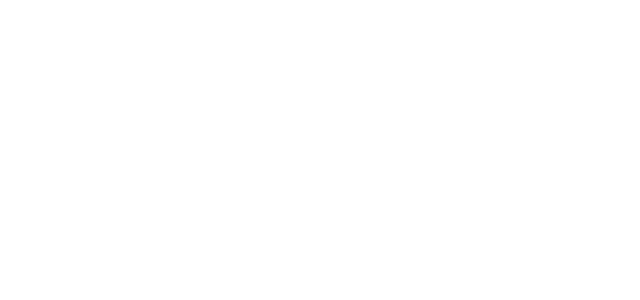
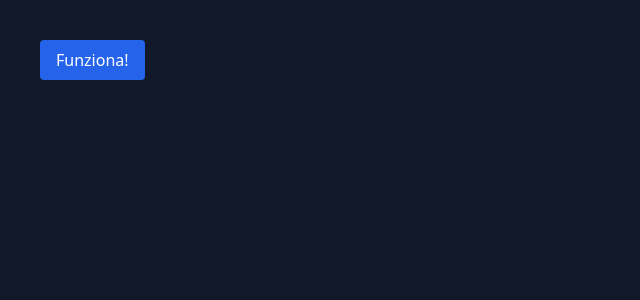
Before and after one commit to Iamberny/application_User-Books, a React (Create React App) app: page / in a window 1280 px wide. Shown: the top 300 px of the page, without its empty margins (0-640 px from the left). Built offline with nearby package versions, Linux system fonts and the light colour scheme.

Commit message:
aggiunta shad e tailwind

```diff
--- /dev/null
+++ b/postcss.config.js
@@ -0,0 +1,6 @@
+module.exports = {
+  plugins: {
+    tailwindcss: {},
+    autoprefixer: {},
+  },
+};
--- a/src/App.tsx
+++ b/src/App.tsx
@@ -1,12 +1,10 @@
 import React from 'react';
+import { Button } from "./components/ui/button"
 
 function App() {
   return (
-    <div className="App">
-
-      <header className="App-header">
-      </header>
-
+    <div className="p-10 bg-gray-900 min-h-screen text-white">
+      <Button>Funziona!</Button>
     </div>
   );
 }
--- /dev/null
+++ b/src/components/ui/button.tsx
@@ -0,0 +1,23 @@
+import * as React from "react"
+import { cn } from "../../lib/utils"
+
+export interface ButtonProps extends React.ButtonHTMLAttributes<HTMLButtonElement> {}
+
+const Button = React.forwardRef<HTMLButtonElement, ButtonProps>(
+  ({ className, ...props }, ref) => {
+    return (
+      <button
+        ref={ref}
+        className={cn(
+          "px-4 py-2 text-white bg-blue-600 rounded hover:bg-blue-700 transition-colors",
+          className
+        )}
+        {...props}
+      />
+    )
+  }
+)
+
+Button.displayName = "Button"
+
+export { Button }
--- a/src/index.css
+++ b/src/index.css
@@ -1,18 +1,3 @@
 @tailwind base;
 @tailwind components;
 @tailwind utilities;
-
-
-body {
-  margin: 0;
-  font-family: -apple-system, BlinkMacSystemFont, 'Segoe UI', 'Roboto', 'Oxygen',
-    'Ubuntu', 'Cantarell', 'Fira Sans', 'Droid Sans', 'Helvetica Neue',
-    sans-serif;
-  -webkit-font-smoothing: antialiased;
-  -moz-osx-font-smoothing: grayscale;
-}
-
-code {
-  font-family: source-code-pro, Menlo, Monaco, Consolas, 'Courier New',
-    monospace;
-}
--- /dev/null
+++ b/src/lib/utils.ts
@@ -0,0 +1,6 @@
+import { clsx } from "clsx"
+import { twMerge } from "tailwind-merge"
+
+export function cn(...inputs: any[]) {
+  return twMerge(clsx(inputs))
+}
--- a/tailwind.config.js
+++ b/tailwind.config.js
@@ -1,10 +1,11 @@
-/** @type {import('tailwindcss').Config} */
+/ @type {import('tailwindcss').Config} */
 module.exports = {
   content: [
-    "./src/**/*.{js,jsx,ts,tsx}",
+    "./src//*.{js,jsx,ts,tsx}",
+    "./src/components/ui//*.{js,jsx,ts,tsx}"
   ],
   theme: {
     extend: {},
   },
   plugins: [],
-}
+};
```
Also changed, not shown: package.json (+6 -1 lines), 1 other file (tests, documents, lock files or other folders).
